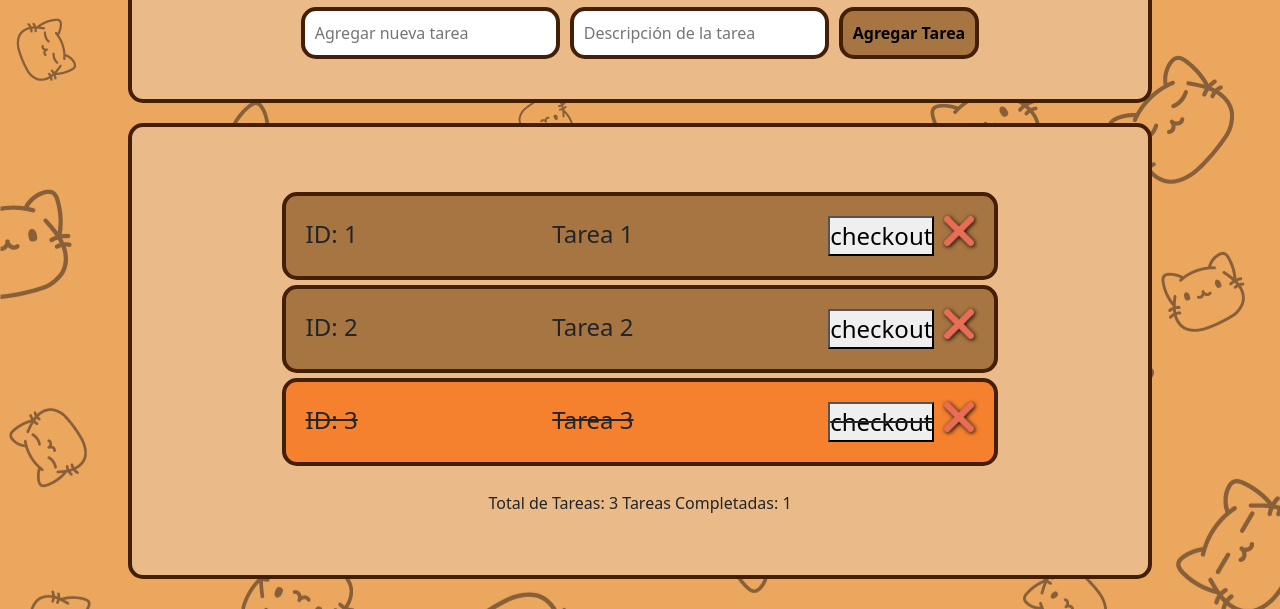
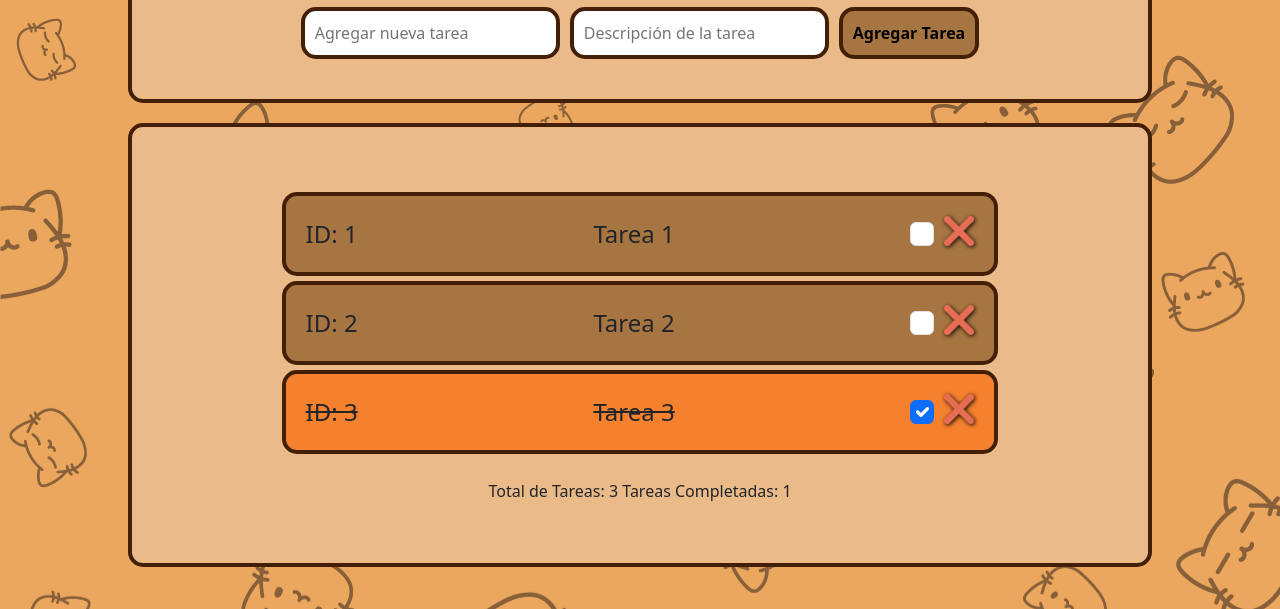
Before and after one commit to Cheskalala/Js-desafio5, a plain HTML site: page index.html in a window 1280 px wide. Shown: the part 167-776 px from the top of the page. Drawn offline with nearby package versions, Linux system fonts and the light colour scheme.

Commit message:
detalle checkbox

```diff
--- a/assets/css/styles.css
+++ b/assets/css/styles.css
@@ -105,6 +105,7 @@ main{
     width: 30px;
     height: 30px;
     filter: drop-shadow(1px 1px 2px #000);
+    cursor: pointer;
 }
 
 
--- a/assets/js/index.js
+++ b/assets/js/index.js
@@ -21,7 +21,8 @@ document.addEventListener("DOMContentLoaded", function () {
 
                 <span>ID: ${tarea.id}</span> <span class="descripcion-tarea">${tarea.nombre}</span>
                 <div class="botones">
-                <button class="cambiar-btn" data-index="${index}">checkout</button>
+                <input type="checkbox" class="cambiar-checkbox form-check-input" data-index="${index}" ${tarea.completada ? 'checked' : ''}>
+
                 <img class="borrar-btn" data-index="${index}" src="./assets/img/borrar.png" alt="Borrar">
                 </div>
             `;
@@ -59,7 +60,7 @@ document.addEventListener("DOMContentLoaded", function () {
 
     // Cambiar estado de tarea
     tareaList.addEventListener("click", function (event) {
-        if (event.target.classList.contains("cambiar-btn")) {
+        if (event.target.classList.contains("cambiar-checkbox")) {
             const index = event.target.getAttribute("data-index");
             tareas[index].completada = !tareas[index].completada;
             actualizarListaTareas();
@@ -69,4 +70,7 @@ document.addEventListener("DOMContentLoaded", function () {
 
     actualizarListaTareas();
     actualizarResumen();
+
+
+
 });
```
